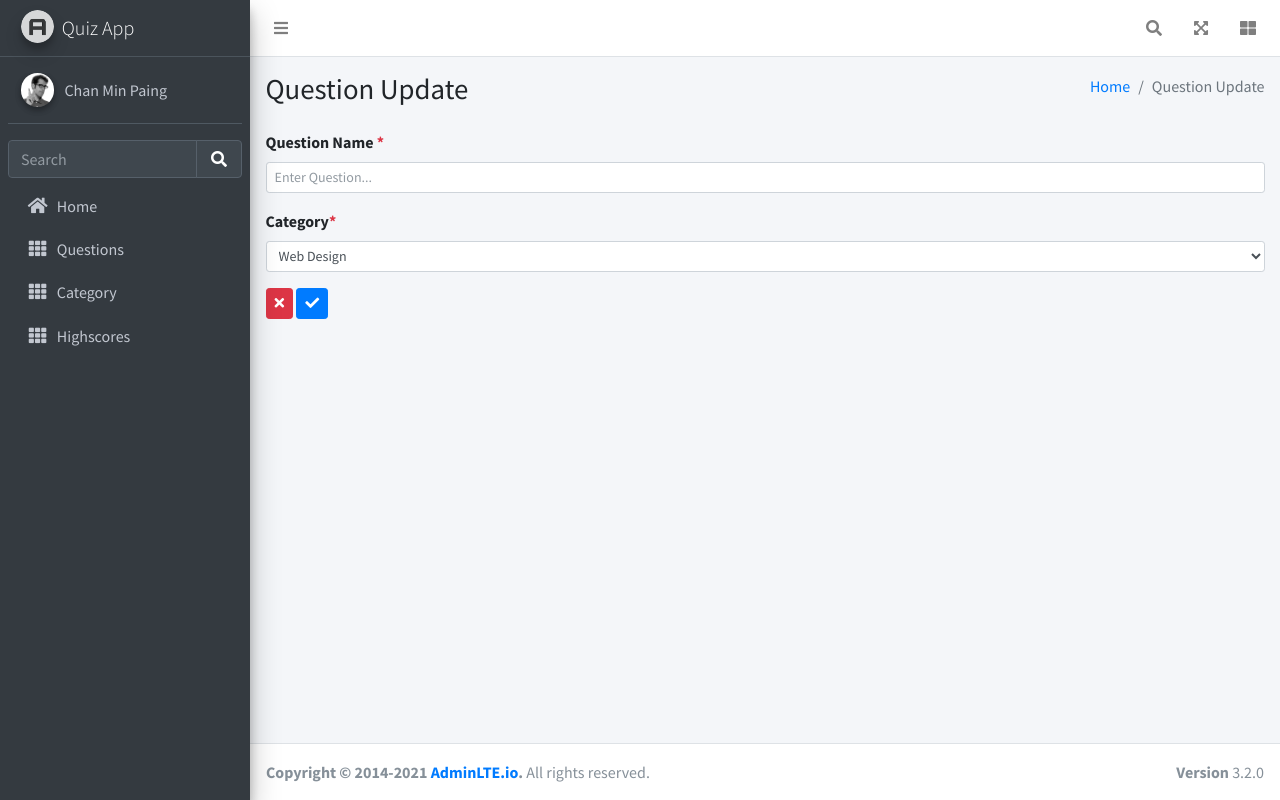
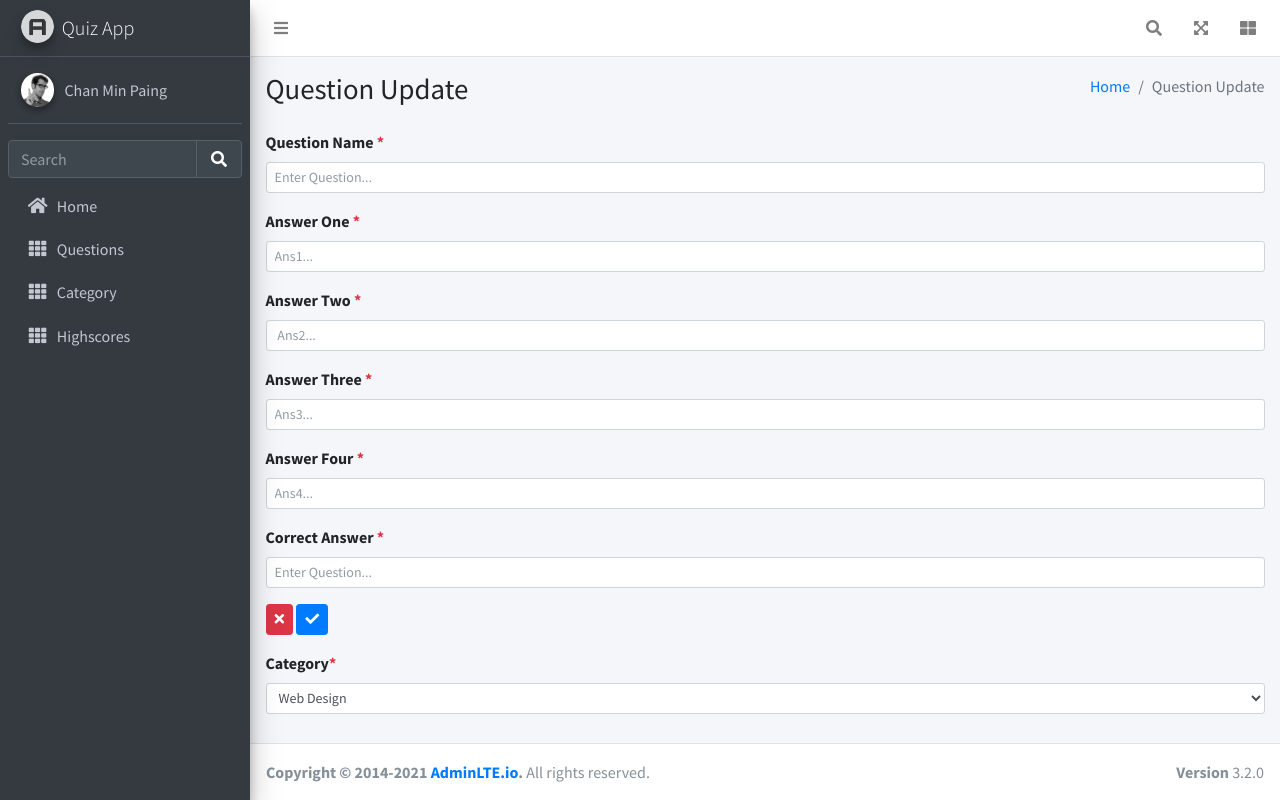
Before and after one commit to Phyoe-Htet-Kyaw/quiz-php, a PHP site: page /question_edit.php in a window 1280 px wide. Run offline with PHP 8.4, Linux system fonts and the light colour scheme; data comes from the database, SQL or seed files in the repository; data that the repository does not hold is empty; some libraries are stand-ins or nearby versions.

Commit message:
repair question  update

```diff
--- a/admin/question_edit.php
+++ b/admin/question_edit.php
@@ -34,28 +34,100 @@
                         $fetch_sql = "SELECT * FROM question_tbl WHERE id=$id";
                         $fetch_res = mysqli_query($con,$fetch_sql);
                         $res = mysqli_fetch_assoc($fetch_res);
-                        if(isset($_POST['submit'])):
+                        if(isset($_POST['submit'])){
                         $name = $_POST['question_name'];
+                        $ans1 = $_POST['ans1'];
+                        $ans2 = $_POST['ans2'];
+                        $ans3 = $_POST['ans3'];
+                        $ans4 = $_POST['ans4'];
+                        $correct_ans = $_POST['correct_ans'];
                         $category_id = $_POST['category_id'];
-                            if($name == ""):
+                        if($name == ""){
                                 echo "<p class='alert alert-danger'>Question must be entered!</p>";
-                            else:
-                                if($category_id == ""):
+                        }
+                        else {
+                            $question_sql = "UPDATE question_tbl SET question = '$name' updated_at = '$timestamp' WHERE id=$id";
+                            $questino_res = mysqli_query($con, $sql) or die("MYSQL INSERT QUERY ERROR!");
+                          if($ans1 == "") {
+                                echo "<p class='alert alert-danger'>Answer1 must be entered!</p>";
+                          } else {
+                                $ans1_sql = "UPDATE question_tbl SET ans_1 = '$ans1'updated_at = '$timestamp' WHERE id=$id";
+                                $ans1_res = mysqli_query($con, $sql) or die("MYSQL INSERT QUERY ERROR!");
+                          // }
+                                if($ans2 == "") {
+                                  echo "<p class='alert alert-danger'>Answer2 must be entered!</p>";
+                                } else {
+                                  $ans2_sql = "UPDATE question_tbl SET ans_2 = '$ans2'updated_at = '$timestamp' WHERE id=$id";
+                                  $ans2_res = mysqli_query($con, $sql) or die("MYSQL INSERT QUERY ERROR!");
+                                  if($ans3 == "") {
+                                        echo "<p class='alert alert-danger'>Answer1 must be entered!</p>";
+                                  } else {
+                                        $ans3_sql = "UPDATE question_tbl SET ans_3 = '$ans3'updated_at = '$timestamp' WHERE id=$id";
+                                        $ans3_res = mysqli_query($con, $sql) or die("MYSQL INSERT QUERY ERROR!");
+                                    if($ans4 == "") {
+                                          echo "<p class='alert alert-danger'>Answer2 must be entered!</p>";
+                                    } else {
+                                          $ans4_sql = "UPDATE question_tbl SET ans_4 = '$ans4'updated_at = '$timestamp' WHERE id=$id";
+                                          $ans4_res = mysqli_query($con, $sql) or die("MYSQL INSERT QUERY ERROR!");
+                                        if($correct_ans == "") {
+                                              echo "<p class='alert alert-danger'>Answer2 must be entered!</p>";
+                                        } else {
+                                              $correct_ans_sql = "UPDATE question_tbl SET correct_ans = '$correct_ans'updated_at = '$timestamp' WHERE id=$id";
+                                              $correct_ans_res = mysqli_query($con, $sql) or die("MYSQL INSERT QUERY ERROR!");
+                                        // }
+
+                                          if($category_id == ""){
                                                 echo "<p class='alert alert-danger'>Category must be choosed!</p>";
-                                else:
+                                          }
+                                          else{
                                             $sql = "UPDATE question_tbl SET question = '$name', category_id = '$category_id', updated_at = '$timestamp' WHERE id=$id";
                                             $stmt = mysqli_query($con, $sql) or die("MYSQL INSERT QUERY ERROR!");
                                             echo "<script>location.href='question_index.php'</script>";
-                                endif;
-                            endif;
-                        endif;
+
+
                                           }
                                         }
+                                    }
+                                  }
+                                }
+                          }
+                        }
+                    }
+                }
+              }
+              //   else {
+              //   echo "<script>location.href='question_index.php'</script>";
+              // }
             ?>
             <form action="" method="post">
                 <div class="form-group">
                     <label for="question_name">Question Name <span class="text-danger">*</span></label>
                     <input type="text" value = "<?php echo $res['question']; ?>" class="form-control form-control-sm" name="question_name" placeholder="Enter Question..." id="category_name">
+                </div>
+
+                <div class="form-group">
+                    <label for="answer_name">Answer One <span class="text-danger">*</span></label>
+                    <input type="text" value = "<?php echo $res['ans_1']; ?>" class="form-control form-control-sm" name="ans1" placeholder="Ans1..." id="category_name">
+                </div>
+                <div class="form-group">
+                    <label for="answer_name">Answer Two <span class="text-danger">*</span></label>
+                    <input type="text" value = "<?php echo $res['ans_2']; ?>" class="form-control form-control-sm" name="ans2" placeholder=" Ans2..." id="category_name">
+                </div>
+                <div class="form-group">
+                    <label for="question_name">Answer Three <span class="text-danger">*</span></label>
+                    <input type="text" value = "<?php echo $res['ans_3']; ?>" class="form-control form-control-sm" name="ans3" placeholder="Ans3..." id="category_name">
+                </div>
+                <div class="form-group">
+                    <label for="question_name">Answer Four <span class="text-danger">*</span></label>
+                    <input type="text" value = "<?php echo $res['ans_4']; ?>" class="form-control form-control-sm" name="ans4" placeholder="Ans4..." id="category_name">
+                </div>
+                <div class="form-group">
+                    <label for="question_name">Correct Answer <span class="text-danger">*</span></label>
+                    <input type="text" value = "<?php echo $res['correct_ans']; ?>" class="form-control form-control-sm" name="correct_ans" placeholder="Enter Question..." id="category_name">
+                </div>
+                <div class="form-group">
+                    <a href="question_index.php" class="btn btn-sm btn-danger"><i class="fa fa-times"></i></a>
+                    <button type="submit" class="btn btn-sm btn-primary" name="submit"><i class="fa fa-check"></i></button>
                 </div>
                 <div class="form-group">
                     <label for="category_name">Category<span class="text-danger">*</span></label>
@@ -71,10 +143,6 @@
                         ?>
                     </select>
                 </div>
-                <div class="form-group">
-                    <a href="question_index.php" class="btn btn-sm btn-danger"><i class="fa fa-times"></i></a>
-                    <button type="submit" class="btn btn-sm btn-primary" name="submit"><i class="fa fa-check"></i></button>
-                </div>
             </form>
           </div>
         </div>
```
Lines whose indentation alone changed are shown as unchanged.
